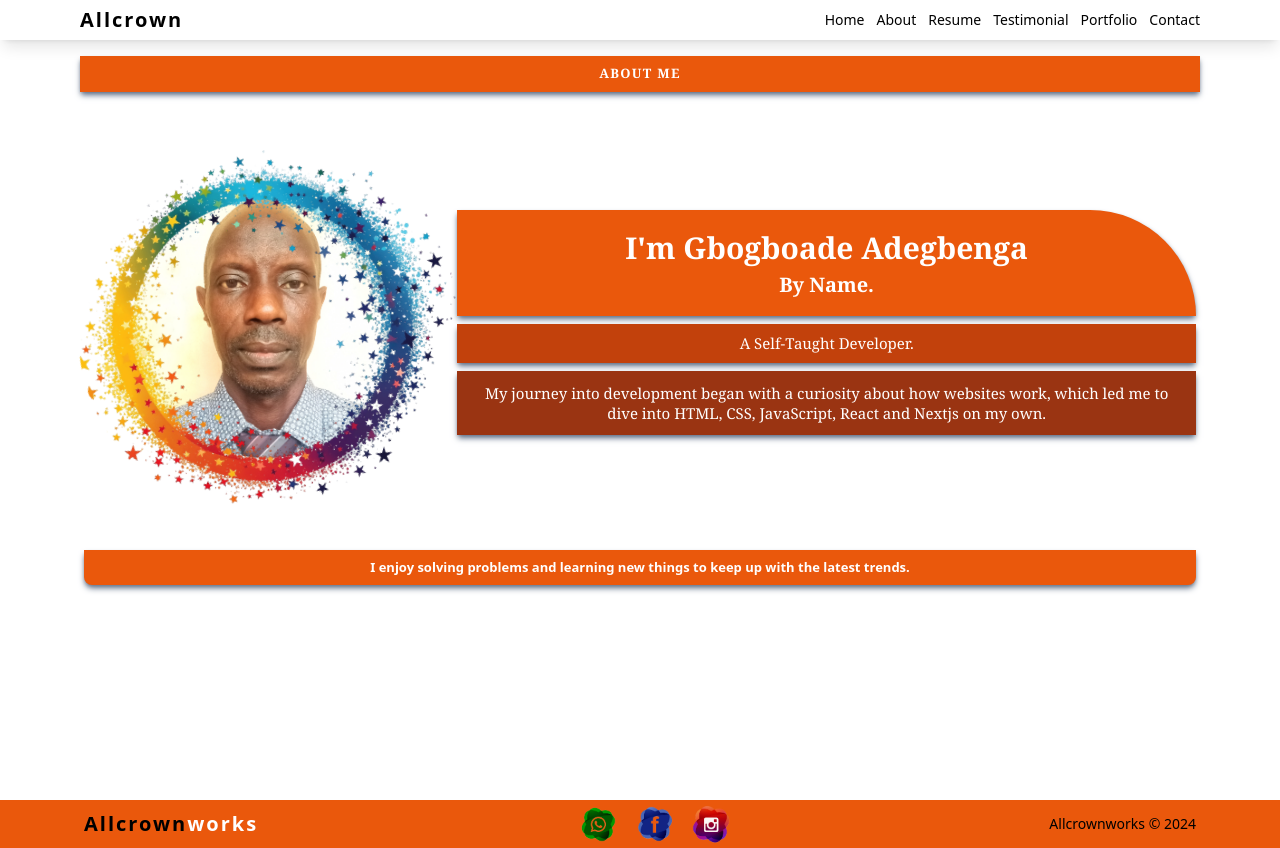
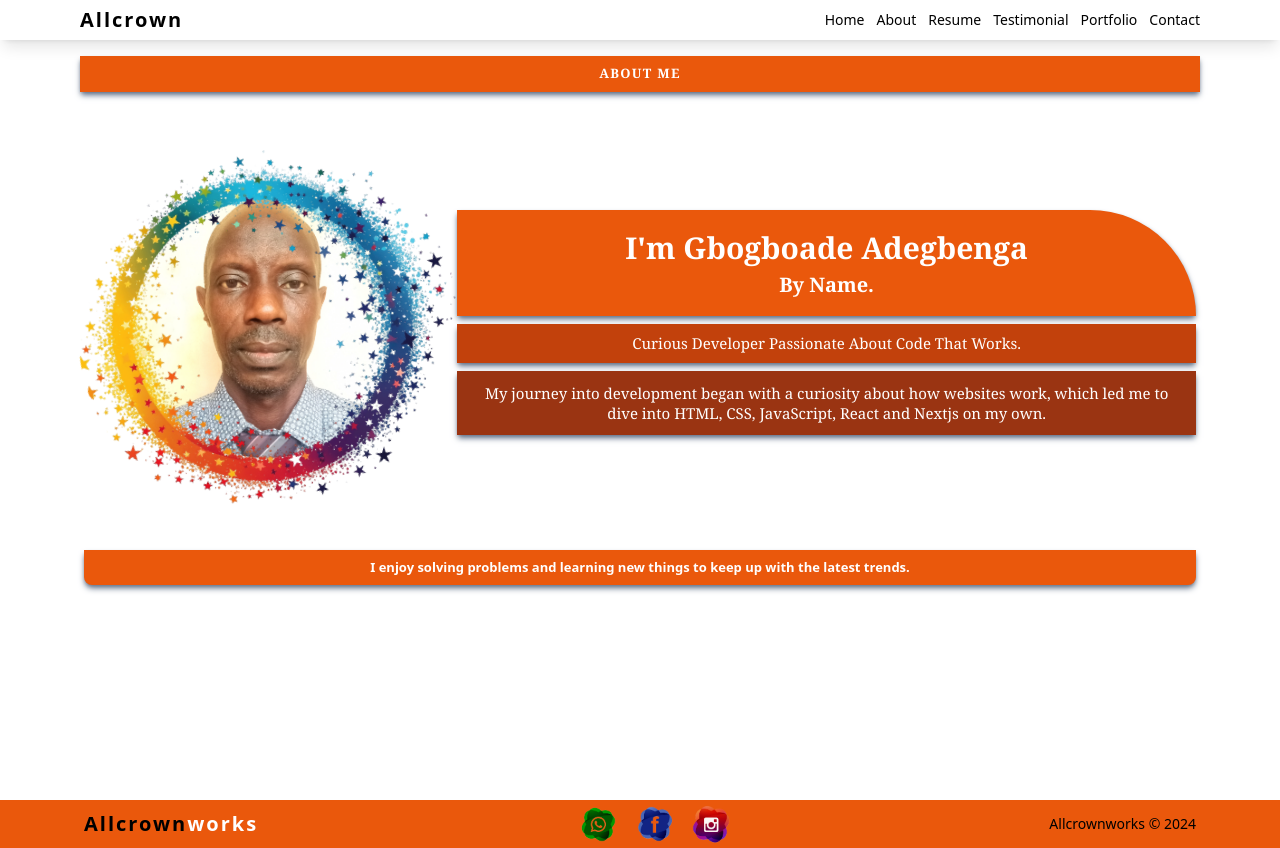
Before and after one commit to Allcrownworks/portfolio, a React (Vite) app: page /about in a window 1280 px wide. Built offline with nearby package versions, Linux system fonts and the light colour scheme.

Commit message:
About me reviewed

```diff
--- a/src/Pages/About.tsx
+++ b/src/Pages/About.tsx
@@ -3,6 +3,7 @@ import is from "../Image/s-min.png";
 import { motion } from "framer-motion";
 
 const About = () => {
+
   return (
     <div className="p-14 md:px-20 space-y-2">
       <div className=" text-[13px] items-center justify-center col-span-3 w-full h-auto">
@@ -61,7 +62,7 @@ const About = () => {
                 </span>
               </div>
               <div className="shadow-slate-500 shadow-md text-[15px] bg-orange-700 h-auto text-center md:text-[15px] text-white p-4 md:p-2 items-center justify-center">
-                A Self-Taught Developer.
+              Curious Developer Passionate About Code That Works.
               </div>
               <div className="p-8 shadow-slate-500 shadow-md font-serif  md:text-[11px] xl:text-[15px] bg-orange-800 h-auto text-center text-sm text-white md:p-3 justify-center items-center">
                 My journey into development began with a curiosity about how
```
